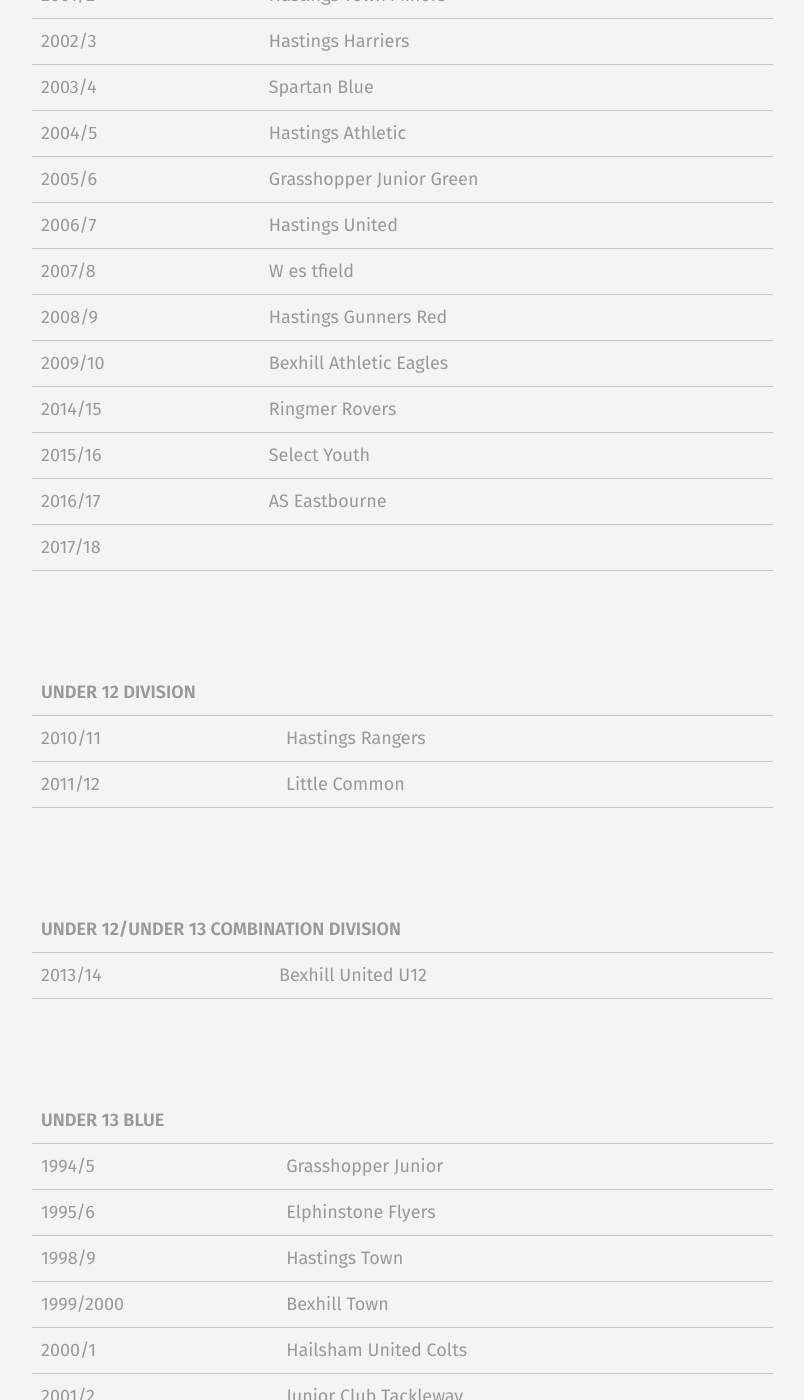
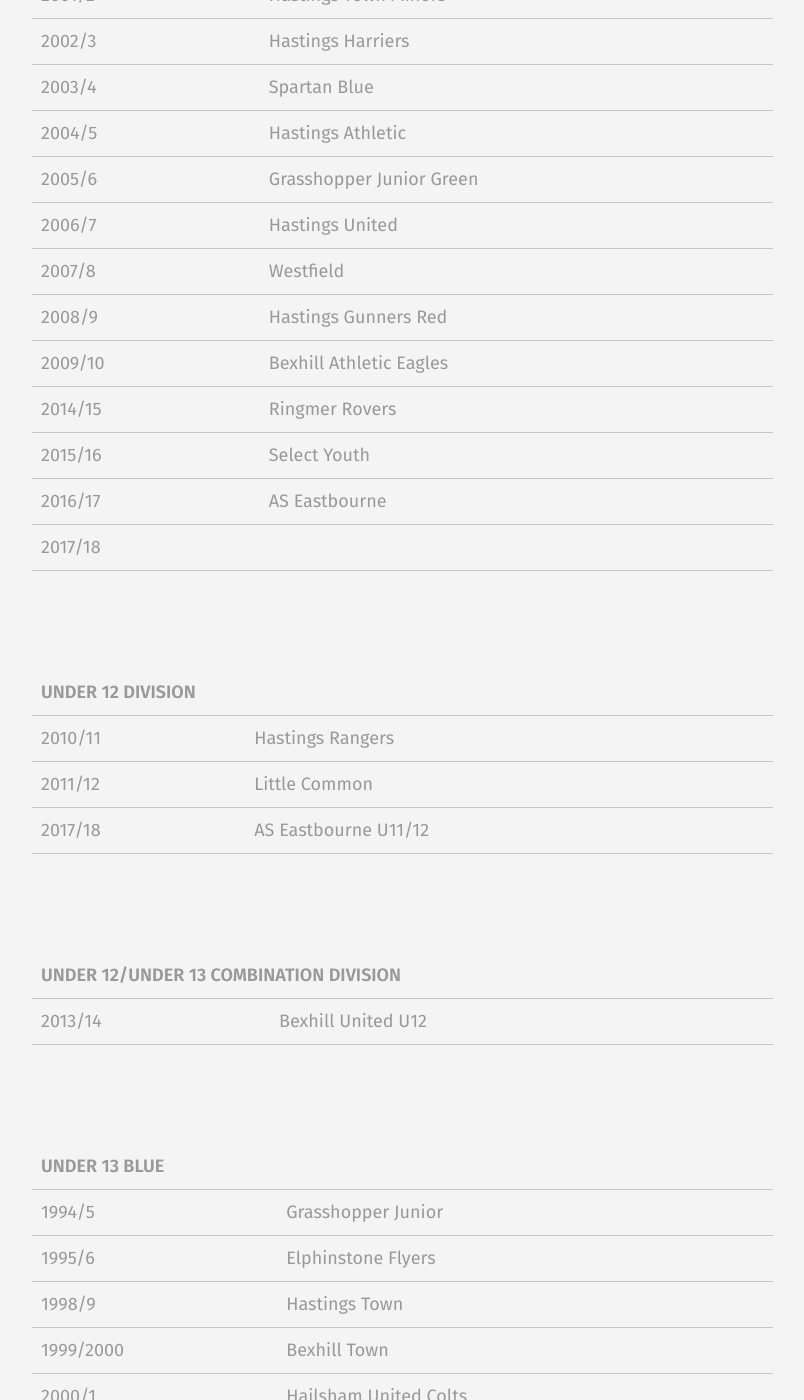
Before and after one commit to rotherleague/Rother, a Jekyll site: the page built from winners.md, in a window 1280 px wide and 1400 px high, scrolled down 7689 px. Shown: the whole window, without its empty margins (56-860 px from the left). Built offline with Jekyll 4.4.1, drawn with Linux system fonts in a browser that asks for light colours; comment, search, counter and statistics services are not loaded; a style sheet for code colours, icons or effects is not loaded; some of the changed text lies outside the part shown.

Commit message:
Update league.html

```diff
--- a/_includes/winners/league.html
+++ b/_includes/winners/league.html
@@ -568,7 +568,7 @@
   </tr>
   <tr>
     <td>2007/8 </td>
-    <td>W es tfield </td>
+    <td>Westfield </td>
   </tr>
   <tr>
     <td>2008/9 </td>
@@ -609,6 +609,10 @@
   <tr>
     <td>2011/12 </td>
     <td>Little Common </td>
+  </tr>
+   <tr>
+    <td>2017/18 </td>
+    <td>AS Eastbourne U11/12 </td>
   </tr>
 </table>
 
@@ -766,6 +770,10 @@
     <td>2016/17</td>
     <td>Sedlescombe Rangers    </td>
   </tr>
+  <tr>
+    <td>2017/18</td>
+    <td>Hastings United Youth </td>
+  </tr>
 </table>
 
 <table border="0" class="table table-striped" width="100%">
@@ -821,6 +829,10 @@
   <tr>
     <td>2009/10 </td>
     <td>Bexhill Town </td>
+  </tr>
+  <tr>
+    <td>2017/18 </td>
+    <td>Kingston Village  </td>
   </tr>
 </table>
 
@@ -888,6 +900,11 @@
     <td>2009/10 </td>
     <td>Sedlescombe Rangers </td>
   </tr>
+  <tr>
+    <td>2017/18 </td>
+    <td>East Peckham United  </td>
+  </tr>
+
 </table>
 
 <table border="0" class="table table-striped" width="100%">
```
